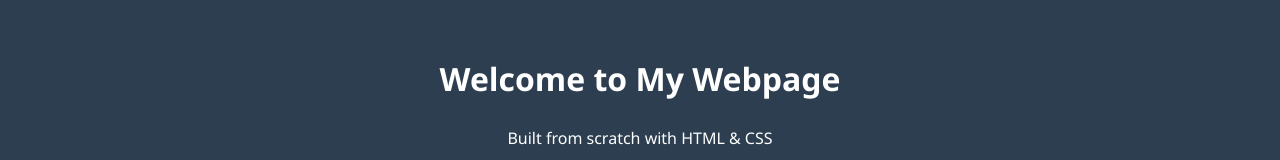
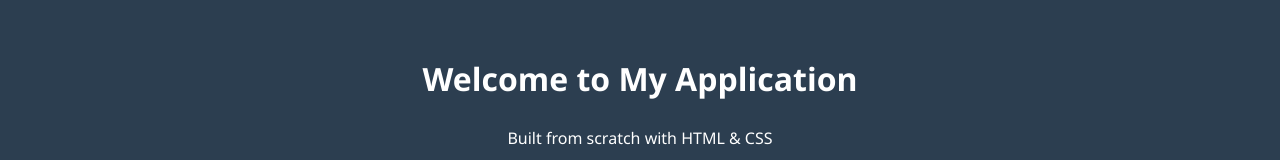
Before and after one commit to pradeeprpin/fdpvcet, a plain HTML site: page index.html in a window 1280 px wide. Shown: the top 160 px of the page. Drawn offline with Linux system fonts and the light colour scheme.

Commit message:
small change in index file

```diff
--- a/index.html
+++ b/index.html
@@ -48,7 +48,7 @@
 <body>
 
     <header>
-        <h1>Welcome to My Webpage</h1>
+        <h1>Welcome to My Application</h1>
         <p>Built from scratch with HTML & CSS</p>
     </header>
 
```
Also changed, not shown: home.html (deleted, +0 -1 lines).
